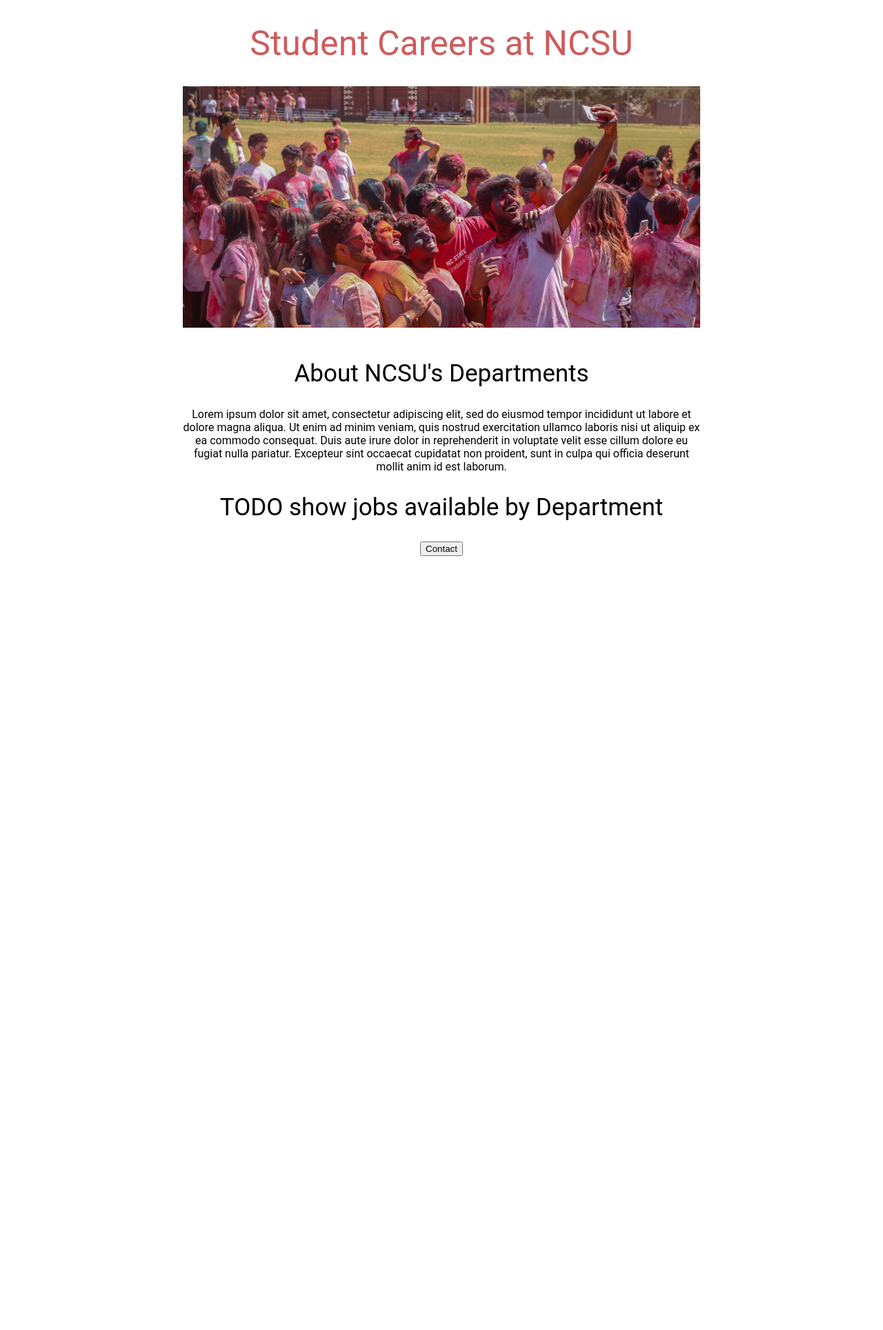
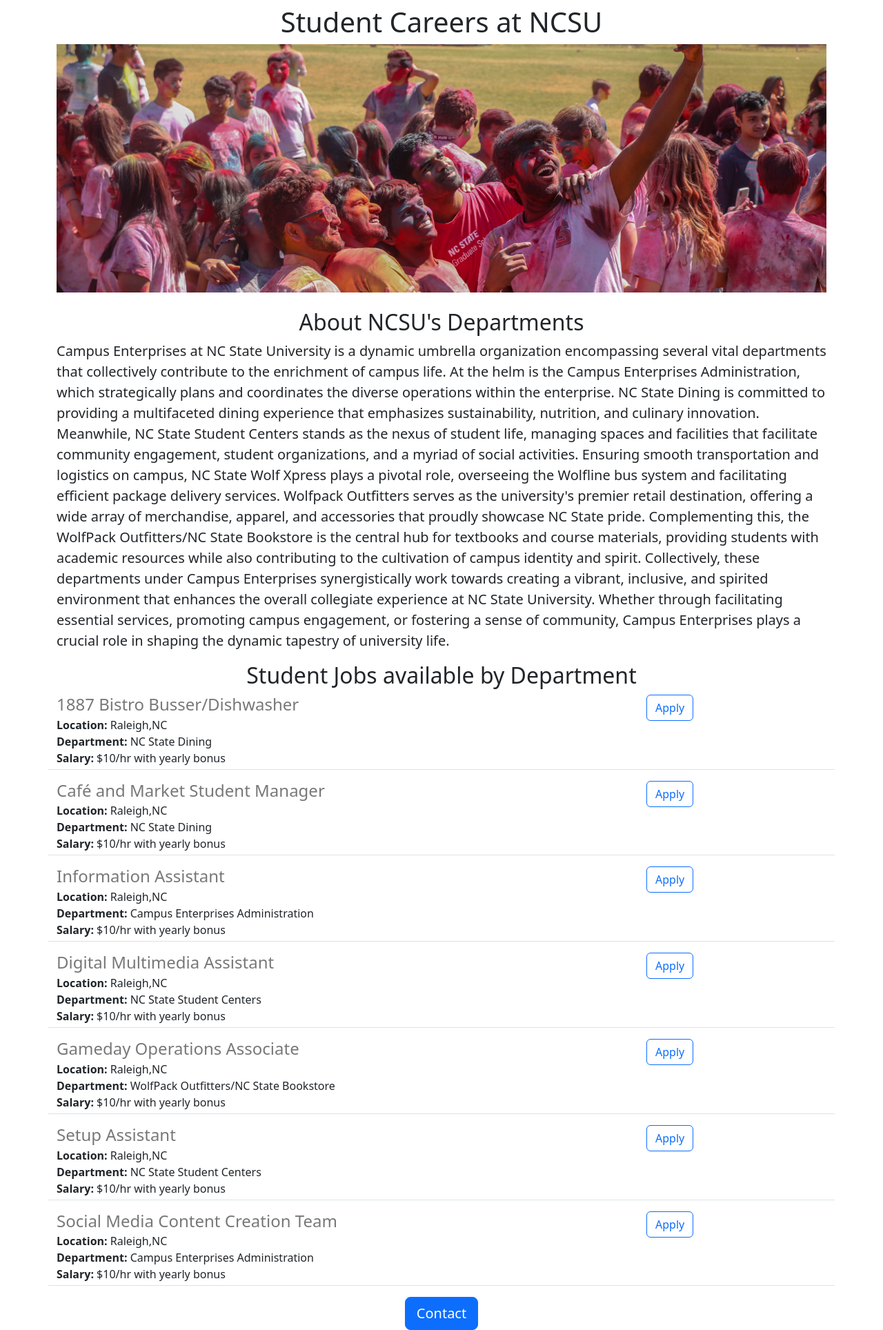
Before and after one commit to asnarana/Careers-Website, a Flask app: page / in a window 1280 px wide. Shown: the whole page at 69% size. Before the commit the page ends 806 px from the top, so only its background shows below. Run offline with Flask 3, Linux system fonts and the light colour scheme.

Commit message:
Edited home html page

```diff
--- a/app.py
+++ b/app.py
@@ -1,11 +1,70 @@
-from flask import Flask, render_template
+from flask import Flask, render_template, jsonify
 
 app = Flask(__name__)
+
+JOBS = [
+    {
+        'id': 1,
+        'title': '1887 Bistro Busser/Dishwasher',
+        'location': 'Raleigh,NC',
+        'Department': 'NC State Dining',
+        'salary': '$10/hr with yearly bonus'
+    },
+    {
+        'id': 2,
+        'title': 'Café and Market Student Manager',
+        'location': 'Raleigh,NC',
+        'Department': 'NC State Dining',
+        'salary': '$10/hr with yearly bonus'
+    },
+    {
+        'id': 3,
+        'title': 'Information Assistant',
+        'location': 'Raleigh,NC',
+        'Department': 'Campus Enterprises Administration',
+        'salary': '$10/hr with yearly bonus'
+    },
+    {
+        'id': 4,
+        'title': 'Digital Multimedia Assistant',
+        'location': 'Raleigh,NC',
+        'Department': 'NC State Student Centers',
+        'salary': '$10/hr with yearly bonus'
+    },
+    {
+        'id': 5,
+        'title': 'Gameday Operations Associate',
+        'location': 'Raleigh,NC',
+        'Department': 'WolfPack Outfitters/NC State Bookstore',
+        'salary': '$10/hr with yearly bonus'
+    },
+    {
+        'id': 6,
+        'title': 'Setup Assistant',
+        'location': 'Raleigh,NC',
+        'Department': 'NC State Student Centers',
+        'salary': '$10/hr with yearly bonus'
+    },
+    {
+        'id': 7,
+        'title': 'Social Media Content Creation Team',
+        'location': 'Raleigh,NC',
+        'Department': 'Campus Enterprises Administration',
+        'salary': '$10/hr with yearly bonus'
+    },
+]
 
 
 @app.route("/")
 def helloWorld():
-  return render_template('home.html')
+  return render_template('home.html', jobs=JOBS)
+
+
+app.route("/api/jobs")
+
+
+def listjobs():
+  return jsonify(JOBS)
 
 
 if __name__ == "__main__":
--- a/templates/home.html
+++ b/templates/home.html
@@ -2,56 +2,42 @@
 <html>
   <head>
     <title>North Carolina University Student Positions</title>
+    <meta charset="utf-8">
+    <meta name="viewport" content="width=device-width, initial-scale=1">
+    <link href="https://cdn.jsdelivr.net/npm/bootstrap@5.3.2/dist/css/bootstrap.min.css" rel="stylesheet" integrity="sha384-T3c6CoIi6uLrA9TneNEoa7RxnatzjcDSCmG1MXxSR1GAsXEV/Dwwykc2MPK8M2HN" crossorigin="anonymous">
     <style>
-      h1 {
-        font-size: 50px;
-        font-family: Roboto;
-        font-weight: normal;
-        text-align: center;
-        color: indianred;
-
-      }
       #banner{
+        height: 360px;
         width: 100%;
         object-fit: cover;
-
+        margin-bottom: 16px;
       }
-      h2{
-        font-size : 35px;
-        font-family: Roboto;
-        font-weight: normal;
-        color: black;
-        text-align: center;
-      }
-      .body{
-        font-family: Roboto;
-        text-align: center;
-        font- size :20px;
-        color:black;
-
-      }
-      #container{
-        max-width: 750px;
-        margin: 0 auto 0 auto;
+      p{
+        font-size: 20px;
       }
     </style>
   </head>
   <body>
-    <div id = "container">
-      <h1>Student Careers at NCSU<h1>
-        <img id = "banner" src = "https://careers-website.amrishnaranappa.repl.co/static/ncsu.jpg" width = "400" height
+    <div class ="container">
+      <h1 class ="text-center mt-2 mb-2">Student Careers at NCSU<h1>
+        <img class = "img-fluid" id = "banner" src = "https://careers-website.amrishnaranappa.repl.co/static/ncsu.jpg" width = "400" height
        = "350" >
-          <h2> About NCSU's Departments</h2>
-          <p class= "body"> Lorem ipsum dolor sit amet, consectetur adipiscing elit, sed do
-          eiusmod tempor incididunt ut labore et dolore magna aliqua. Ut enim         ad minim veniam, quis nostrud exercitation ullamco laboris nisi ut          aliquip ex ea commodo consequat. Duis aute irure dolor in
-           reprehenderit in voluptate velit esse cillum dolore eu fugiat
-        nulla pariatur. Excepteur sint occaecat cupidatat non proident, sunt
-        in culpa qui officia deserunt mollit anim id est laborum.
+          <h2 class="text-center mt-2 mb-2"> About NCSU's Departments</h2>
+          <p class= "lead"> Campus Enterprises at NC State University is a dynamic umbrella organization encompassing several vital departments that collectively contribute to the enrichment of campus life. At the helm is the Campus Enterprises Administration, which strategically plans and coordinates the diverse operations within the enterprise. NC State Dining is committed to providing a multifaceted dining experience that emphasizes sustainability, nutrition, and culinary innovation. Meanwhile, NC State Student Centers stands as the nexus of student life, managing spaces and facilities that facilitate community engagement, student organizations, and a myriad of social activities.
+
+            Ensuring smooth transportation and logistics on campus, NC State Wolf Xpress plays a pivotal role, overseeing the Wolfline bus system and facilitating efficient package delivery services. Wolfpack Outfitters serves as the university's premier retail destination, offering a wide array of merchandise, apparel, and accessories that proudly showcase NC State pride. Complementing this, the WolfPack Outfitters/NC State Bookstore is the central hub for textbooks and course materials, providing students with academic resources while also contributing to the cultivation of campus identity and spirit.
+
+            Collectively, these departments under Campus Enterprises synergistically work towards creating a vibrant, inclusive, and spirited environment that enhances the overall collegiate experience at NC State University. Whether through facilitating essential services, promoting campus engagement, or fostering a sense of community, Campus Enterprises plays a crucial role in shaping the dynamic tapestry of university life.
           </p>
 
-          <h2> TODO show jobs available by Department</h2>
-        <div style = "text-align:center">
-          <button> Contact </button>
+          <h2 class ="text-center mt-2 mb-2"> Student Jobs available by Department</h2>
+        <div>
+          {% for job in jobs %}
+           {%include 'jobitems.html' %}
+          {% endfor %}
+        </div>
+        <div class= "text-center">
+          <button class="btn btn-primary btn-lg"> Contact </button>
         </div>
 
     </div>
--- /dev/null
+++ b/templates/jobitems.html
@@ -0,0 +1,18 @@
+<div class = "border-bottom row" style = "margin-bottom:16px; padding-bottom:4px">
+  <div class ="col-9">
+  <h4
+    style = "color:rgb(120,120,120); margin-bottom:3px;">
+    {{job['title']}}
+  </h4>
+  <div><b>Location:</b> {{job['location']}}</div>
+  <div><b>Department:</b> {{job['Department']}}</div>
+  <div><b>Salary:</b> {{job['salary']}}</div>
+    </div>
+  <div class ="col-3">
+    <button
+    type = "button" class = "btn btn-outline-primary">Apply</button>
+  </div>
+
+
+
+</div>
```
